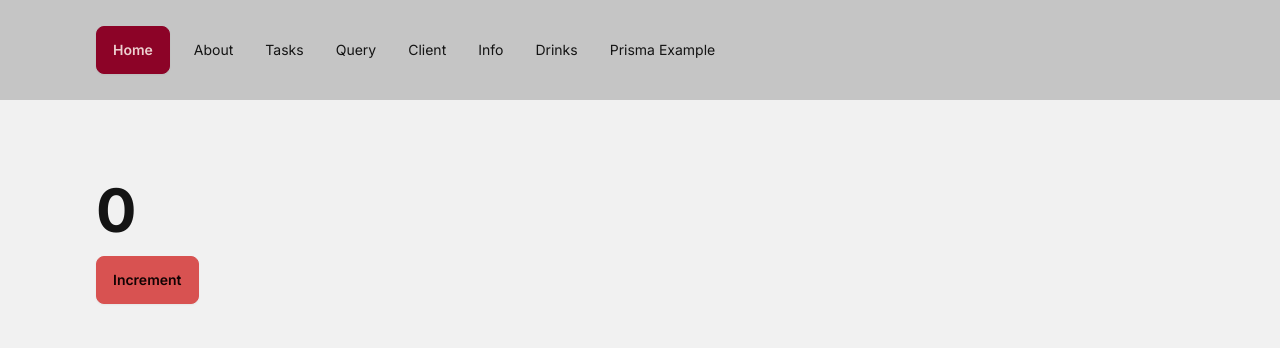
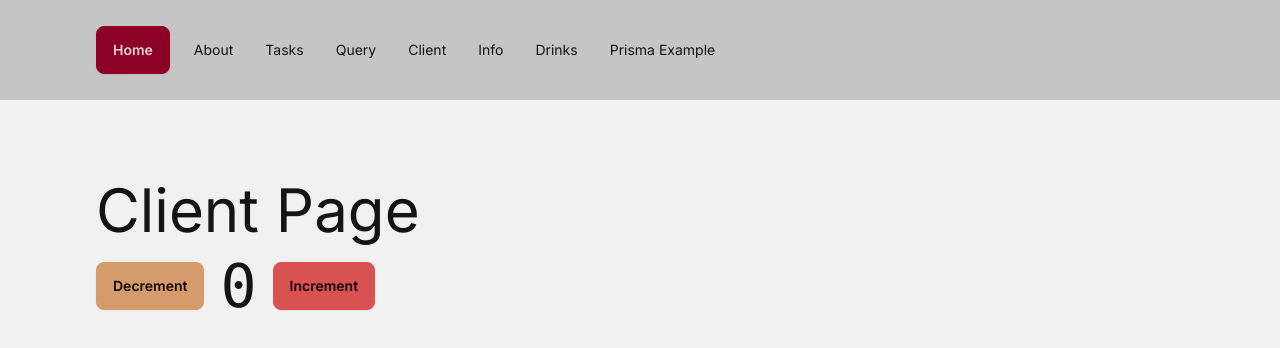
Before and after one commit to amarkpark/smilga-small, a Next.js app: page /client in a window 1280 px wide. Shown: the top 348 px of the page. Built offline with nearby package versions, Linux system fonts and the light colour scheme.

Commit message:
Refactored page with component and generated tests with codium.ai

```diff
--- a/app/client/page.js
+++ b/app/client/page.js
@@ -1,19 +1,18 @@
 "use client"
 // import { useState } from "react/cjs/react.production.min";
-import { useState } from "react";
+// import { useState } from "react";
+import Counter from "@/components/Counter";
 
 
 
 const ClientPage = () => {
-  const [count, setCount] = useState(0);
+  // const [count, setCount] = useState(0);
   return (
     <div>
-      <h1 className="text-6xl font-bold mb-4">{count}</h1>
-      <button className="btn btn-secondary" onClick={() => setCount(count + 1)}>
-        Increment
-      </button>
+      <h1 className="text-6xl mb-4">Client Page</h1>
+      <Counter/>
     </div>
   )
-}
+};
 
-export default ClientPage
+export default ClientPage;
--- /dev/null
+++ b/components/Counter.jsx
@@ -0,0 +1,41 @@
+"use client"
+import { useState } from "react";
+
+const Counter = () => {
+  const [count, setCount] = useState(0);
+
+  const decriment = () => {
+    setCount(count - 1);
+  };
+
+  const increment = () => {
+    setCount(count + 1);
+  };
+
+  return (
+    <div className="flex">
+      <button
+        className="btn btn-accent mr-4 self-center"
+        data-testid="counter-button-decriment"
+        onClick={decriment}
+      >
+        Decrement
+      </button>
+      <span
+        className="text-6xl mr-4 self-center font-mono"
+        data-testid="counter-value"
+      >
+        {count}
+      </span>
+      <button
+        className="btn btn-secondary mr-4 self-center"
+        data-testid="counter-button-increment"
+        onClick={increment}
+      >
+        Increment
+      </button>
+    </div>
+  )
+};
+
+export default Counter;
```
Also changed, not shown: 1 other file (tests, documents, lock files or other folders).
